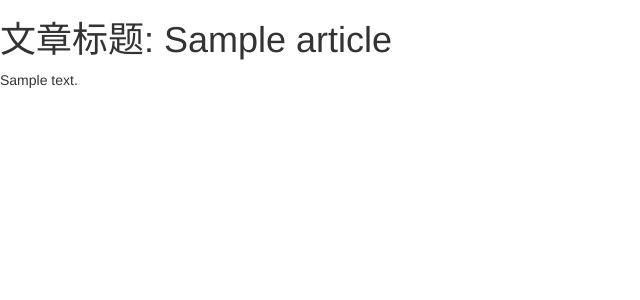
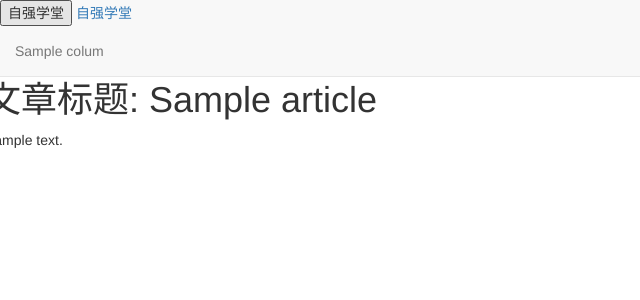
Before and after one commit to xmc2016/python_study, a Django app: a page that uses minicms/templates/base.html in a window 1280 px wide. Shown: the top 300 px of the page, without its empty margins (0-640 px from the left). Run offline with Django 3.2, Linux system fonts and the light colour scheme; tables that the repository leaves empty hold one stand-in row (values such as "Sample post"); some libraries are stand-ins or nearby versions.

Commit message:
内容管理系统

```diff
--- a/minicms/minicms/settings.py
+++ b/minicms/minicms/settings.py
@@ -65,6 +65,7 @@ TEMPLATES = [
                 'django.template.context_processors.request',
                 'django.contrib.auth.context_processors.auth',
                 'django.contrib.messages.context_processors.messages',
+                'news.nav_processor.nav_column',  #上下文渲染
             ],
         },
     },
--- a/minicms/news/admin.py
+++ b/minicms/news/admin.py
@@ -3,7 +3,7 @@ from .models import Colum,Article
 
 @admin.register(Colum)
 class ColumAdmin(admin.ModelAdmin):
-    list_display = ('name','slug','intro',)
+    list_display = ('name','slug','intro','nav_display','home_display')
 
 @admin.register(Article)
 class ArticleAdmin(admin.ModelAdmin):
--- a/minicms/news/models.py
+++ b/minicms/news/models.py
@@ -7,6 +7,9 @@ class Colum(models.Model):
     name = models.CharField('栏目名称',max_length=256)
     slug = models.CharField('栏目网址',max_length=256,db_index=True)
     intro = models.TextField('栏目简介',default='')
+    nav_display = models.BooleanField('导航显示',default=False)
+    home_display = models.BooleanField('首页显示',default=False)
+
     class Meta:
         verbose_name='栏目'
         verbose_name_plural=verbose_name
--- /dev/null
+++ b/minicms/news/nav_processor.py
@@ -0,0 +1,14 @@
+# -*- coding:utf-8 -*-
+# Author: xueminchao
+# @Time: 2019-09-23 上午10:17
+
+from .models import Colum
+
+
+
+# 上下文渲染器
+nav_display_columns = Colum.objects.filter(nav_display=True)
+
+
+def nav_column(request):
+    return {'nav_display_columns': nav_display_columns}
--- a/minicms/news/views.py
+++ b/minicms/news/views.py
@@ -6,8 +6,17 @@ from django.http import HttpResponse
 from django.shortcuts import redirect
 
 def index(request):
-    columns = Colum.objects.all()
-    return render(request,'index.html',{'columns':columns})
+    # columns = Colum.objects.all()
+    # return render(request,'index.html',{'columns':columns})
+    home_display_columns = Colum.objects.filter(home_display=True)
+    nav_display_columns = Colum.objects.filter(nav_display=True)
+
+    return render(request,'index.html',{
+        'home_display_columns': home_display_columns,
+        'nav_display_columns': nav_display_columns,
+
+    })
+
 
 def column_detail(request, column_slug):
     column = Colum.objects.get(slug=column_slug)
--- a/minicms/templates/base.html
+++ b/minicms/templates/base.html
@@ -1,30 +1,63 @@
 <!DOCTYPE html>
-<html lang="en">
+<html>
   <head>
-    <meta charset="UTF-8">
+    <meta charset="utf-8">
+    <meta http-equiv="X-UA-Compatible" content="IE=edge,Chrome=1">
+    <meta name="viewport" content="width=device-width, initial-scale=1">
     <title>{% block title %}欢迎光临{% endblock title %} - 自强学堂</title>
+
+    <!-- Bootstrap -->
     <link href="http://apps.bdimg.com/libs/bootstrap/3.3.0/css/bootstrap.min.css" rel="stylesheet">
+
+    <!-- 引入下面两个库让 IE8 支持 HTML5 元素 -->
+    <!-- 警告: Respond.js 通过 file:// 浏览的时候不能正常工作！-->
+    <!--[if lt IE 9]>
+      <script src="http://apps.bdimg.com/libs/html5shiv/3.7/html5shiv.min.js"></script>
+      <script src="http://apps.bdimg.com/libs/respond.js/1.4.2/respond.min.js"></script>
+    <![endif]-->
+    <style type="text/css">
+    body {
+        padding-top: 60px;
+    }
+    </style>
     {% block css %}
 
     {% endblock css %}
+
     {% block js %}
 
     {% endblock js %}
   </head>
   <body>
+    <nav class="navbar navbar-default navbar-fixed-top" role="navigation">
     <div>
       <div>
-            {%  block content %}
-                <h1> 自强新闻网</h1>
-            {% endblock content %}
-
+         <button type="button" data-toggle="collapse" data-target="#bs-example-navbar-collapse-1">
+         <span>自强学堂</span>
+         </button>
+         <span><a href="/">自强学堂</a></span>
       </div>
 
+      <div class="collapse navbar-collapse" id="bs-example-navbar-collapse-1">
+        <ul class="nav navbar-nav">
+          {% for column in nav_display_columns %}
+              <li><a href="{{ column.get_absolute_url }}">{{ column.name }}</a></li>
+          {% endfor %}
+        </ul>
+      </div>
+    </div>
+    </nav>
 
-
+    <div  class="row clearfix">
+        <div>
+            {% block content %}
+                <h1>自强 新闻网</h1>
+            {% endblock content %}
+        </div>
     </div>
 
     <script src="http://apps.bdimg.com/libs/jquery/1.11.1/jquery.min.js"></script>
     <script src="http://apps.bdimg.com/libs/bootstrap/3.3.0/js/bootstrap.min.js"></script>
+    {% include "baidutongji.html" %}
   </body>
 </html>
--- a/minicms/templates/index.html
+++ b/minicms/templates/index.html
@@ -3,8 +3,9 @@
 {% block title %}首页 {% endblock title %}
 
 {% block content %}
+
     <ul>
-        {% for column in columns %}
+        {% for column in home_display_columns %}
             <li>
                 <a href="{{ column.get_absolute_url }}">{{ column.name }}</a>
             </li>
```
Also changed, not shown: minicms/news/migrations/0004_auto_20190923_0957.py (added). Lines whose indentation alone changed are shown as unchanged.
